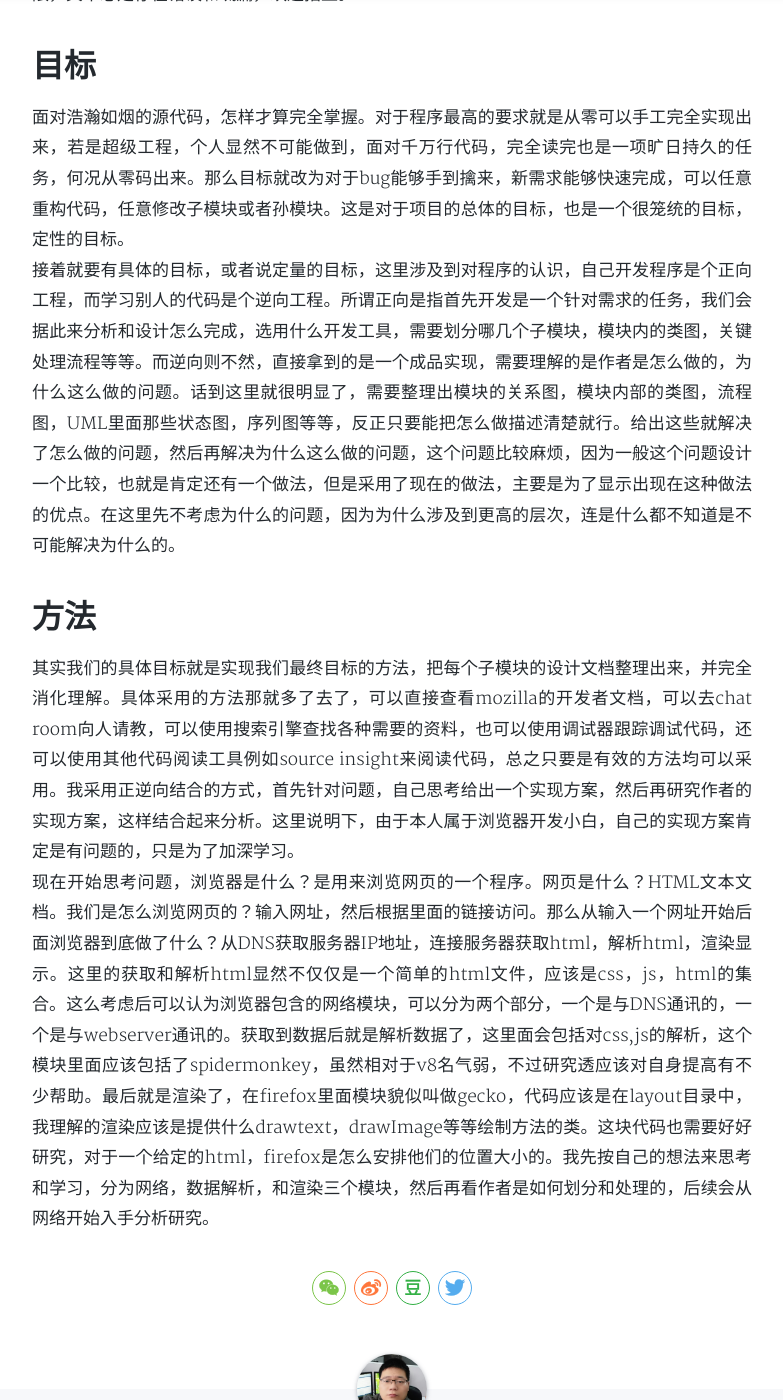
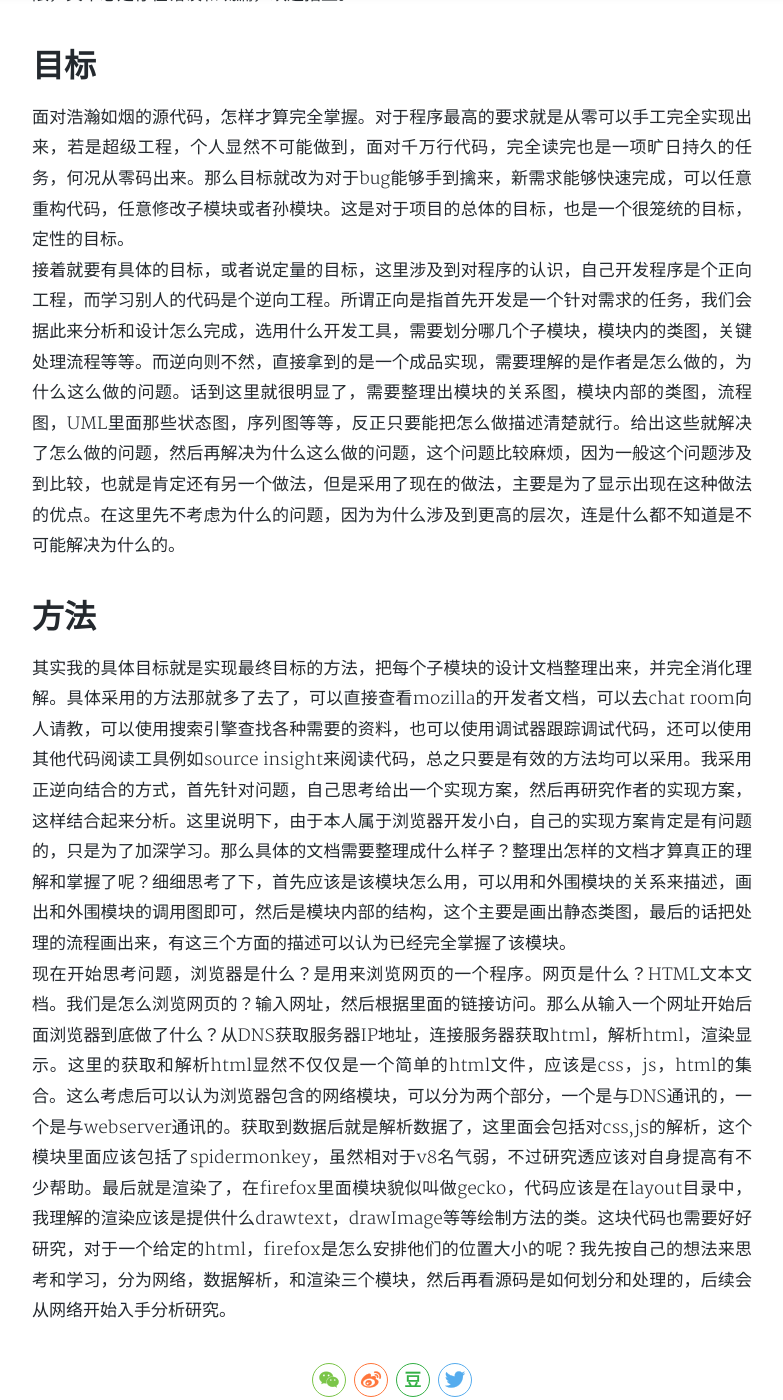
Before and after one commit to xianfa/xianfa.github.io, a Jekyll site: the page built from _posts/browser/2020-01-03-firefox开发入门记录(二)-研究的目标方法.md, in a window 1280 px wide and 1400 px high, scrolled down 481 px. Shown: the whole window, without its empty margins (248-1031 px from the left). Built offline with Jekyll 4.4.1, drawn with Linux system fonts in a browser that asks for light colours; nearby versions of some CDN libraries; our own code applies the rules of GitHub Pages for plain Markdown files; a style sheet for code colours, icons or effects is not loaded.

Commit message:
modify some error

```diff
--- a/_posts/browser/2020-01-03-firefox开发入门记录(二)-研究的目标方法.md
+++ b/_posts/browser/2020-01-03-firefox开发入门记录(二)-研究的目标方法.md
@@ -6,7 +6,7 @@
 
 # 目标
 面对浩瀚如烟的源代码，怎样才算完全掌握。对于程序最高的要求就是从零可以手工完全实现出来，若是超级工程，个人显然不可能做到，面对千万行代码，完全读完也是一项旷日持久的任务，何况从零码出来。那么目标就改为对于bug能够手到擒来，新需求能够快速完成，可以任意重构代码，任意修改子模块或者孙模块。这是对于项目的总体的目标，也是一个很笼统的目标，定性的目标。
-接着就要有具体的目标，或者说定量的目标，这里涉及到对程序的认识，自己开发程序是个正向工程，而学习别人的代码是个逆向工程。所谓正向是指首先开发是一个针对需求的任务，我们会据此来分析和设计怎么完成，选用什么开发工具，需要划分哪几个子模块，模块内的类图，关键处理流程等等。而逆向则不然，直接拿到的是一个成品实现，需要理解的是作者是怎么做的，为什么这么做的问题。话到这里就很明显了，需要整理出模块的关系图，模块内部的类图，流程图，UML里面那些状态图，序列图等等，反正只要能把怎么做描述清楚就行。给出这些就解决了怎么做的问题，然后再解决为什么这么做的问题，这个问题比较麻烦，因为一般这个问题设计一个比较，也就是肯定还有一个做法，但是采用了现在的做法，主要是为了显示出现在这种做法的优点。在这里先不考虑为什么的问题，因为为什么涉及到更高的层次，连是什么都不知道是不可能解决为什么的。
+接着就要有具体的目标，或者说定量的目标，这里涉及到对程序的认识，自己开发程序是个正向工程，而学习别人的代码是个逆向工程。所谓正向是指首先开发是一个针对需求的任务，我们会据此来分析和设计怎么完成，选用什么开发工具，需要划分哪几个子模块，模块内的类图，关键处理流程等等。而逆向则不然，直接拿到的是一个成品实现，需要理解的是作者是怎么做的，为什么这么做的问题。话到这里就很明显了，需要整理出模块的关系图，模块内部的类图，流程图，UML里面那些状态图，序列图等等，反正只要能把怎么做描述清楚就行。给出这些就解决了怎么做的问题，然后再解决为什么这么做的问题，这个问题比较麻烦，因为一般这个问题涉及到比较，也就是肯定还有另一个做法，但是采用了现在的做法，主要是为了显示出现在这种做法的优点。在这里先不考虑为什么的问题，因为为什么涉及到更高的层次，连是什么都不知道是不可能解决为什么的。
 # 方法
-其实我们的具体目标就是实现我们最终目标的方法，把每个子模块的设计文档整理出来，并完全消化理解。具体采用的方法那就多了去了，可以直接查看mozilla的开发者文档，可以去chat room向人请教，可以使用搜索引擎查找各种需要的资料，也可以使用调试器跟踪调试代码，还可以使用其他代码阅读工具例如source insight来阅读代码，总之只要是有效的方法均可以采用。我采用正逆向结合的方式，首先针对问题，自己思考给出一个实现方案，然后再研究作者的实现方案，这样结合起来分析。这里说明下，由于本人属于浏览器开发小白，自己的实现方案肯定是有问题的，只是为了加深学习。
-现在开始思考问题，浏览器是什么？是用来浏览网页的一个程序。网页是什么？HTML文本文档。我们是怎么浏览网页的？输入网址，然后根据里面的链接访问。那么从输入一个网址开始后面浏览器到底做了什么？从DNS获取服务器IP地址，连接服务器获取html，解析html，渲染显示。这里的获取和解析html显然不仅仅是一个简单的html文件，应该是css，js，html的集合。这么考虑后可以认为浏览器包含的网络模块，可以分为两个部分，一个是与DNS通讯的，一个是与webserver通讯的。获取到数据后就是解析数据了，这里面会包括对css,js的解析，这个模块里面应该包括了spidermonkey，虽然相对于v8名气弱，不过研究透应该对自身提高有不少帮助。最后就是渲染了，在firefox里面模块貌似叫做gecko，代码应该是在layout目录中，我理解的渲染应该是提供什么drawtext，drawImage等等绘制方法的类。这块代码也需要好好研究，对于一个给定的html，firefox是怎么安排他们的位置大小的。我先按自己的想法来思考和学习，分为网络，数据解析，和渲染三个模块，然后再看作者是如何划分和处理的，后续会从网络开始入手分析研究。
+其实我的具体目标就是实现最终目标的方法，把每个子模块的设计文档整理出来，并完全消化理解。具体采用的方法那就多了去了，可以直接查看mozilla的开发者文档，可以去chat room向人请教，可以使用搜索引擎查找各种需要的资料，也可以使用调试器跟踪调试代码，还可以使用其他代码阅读工具例如source insight来阅读代码，总之只要是有效的方法均可以采用。我采用正逆向结合的方式，首先针对问题，自己思考给出一个实现方案，然后再研究作者的实现方案，这样结合起来分析。这里说明下，由于本人属于浏览器开发小白，自己的实现方案肯定是有问题的，只是为了加深学习。那么具体的文档需要整理成什么样子？整理出怎样的文档才算真正的理解和掌握了呢？细细思考了下，首先应该是该模块怎么用，可以用和外围模块的关系来描述，画出和外围模块的调用图即可，然后是模块内部的结构，这个主要是画出静态类图，最后的话把处理的流程画出来，有这三个方面的描述可以认为已经完全掌握了该模块。
+现在开始思考问题，浏览器是什么？是用来浏览网页的一个程序。网页是什么？HTML文本文档。我们是怎么浏览网页的？输入网址，然后根据里面的链接访问。那么从输入一个网址开始后面浏览器到底做了什么？从DNS获取服务器IP地址，连接服务器获取html，解析html，渲染显示。这里的获取和解析html显然不仅仅是一个简单的html文件，应该是css，js，html的集合。这么考虑后可以认为浏览器包含的网络模块，可以分为两个部分，一个是与DNS通讯的，一个是与webserver通讯的。获取到数据后就是解析数据了，这里面会包括对css,js的解析，这个模块里面应该包括了spidermonkey，虽然相对于v8名气弱，不过研究透应该对自身提高有不少帮助。最后就是渲染了，在firefox里面模块貌似叫做gecko，代码应该是在layout目录中，我理解的渲染应该是提供什么drawtext，drawImage等等绘制方法的类。这块代码也需要好好研究，对于一个给定的html，firefox是怎么安排他们的位置大小的呢？我先按自己的想法来思考和学习，分为网络，数据解析，和渲染三个模块，然后再看源码是如何划分和处理的，后续会从网络开始入手分析研究。
```
Also changed, not shown: _posts/browser/2020-01-02-firefox开发入门记录(一)-编译调试环境.md (+1 -1 lines), _posts/game/2019-12-07-战龙三国地图拼图浏览.md (+2 -2 lines).
